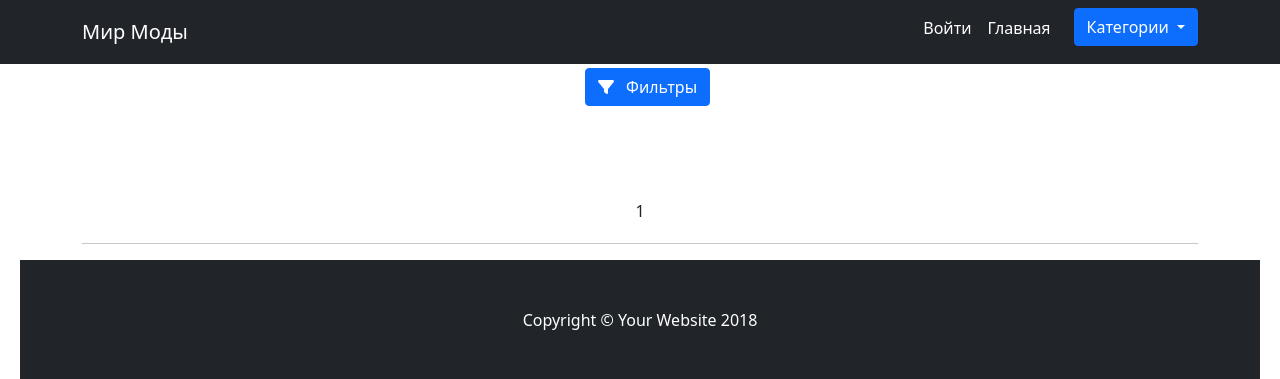
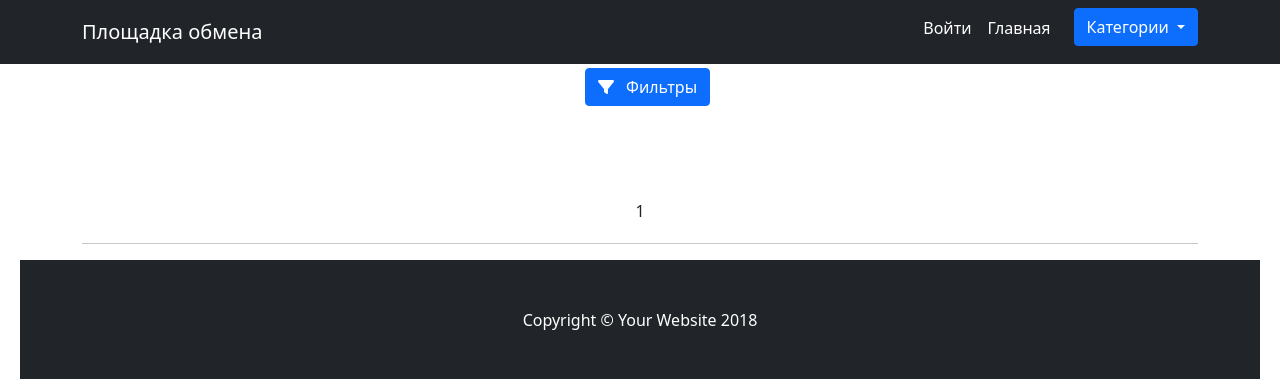
Before and after one commit to virus37161/ExchangePortal, a Django app: page /ads/?next=/ads/create/ in a window 1280 px wide. Shown: the top 379 px of the page. Run offline with Django 5.2, Linux system fonts and the light colour scheme; data that the repository does not hold is empty; some libraries are stand-ins or nearby versions.

Commit message:
Update default.html

```diff
--- a/apps/templates/default.html
+++ b/apps/templates/default.html
@@ -8,7 +8,7 @@
     <meta name="description" content="">
     <meta name="author" content="">
 
-    <title>Мода</title>
+    <title>ППлощадка</title>
     {% load static %}
     <!-- Bootstrap core CSS -->
 
@@ -29,7 +29,7 @@
     <!-- Navigation -->
     <nav class="navbar navbar-expand-lg navbar-dark bg-dark fixed-top">
       <div class="container">
-        <a class="navbar-brand" href="#">Мир Моды</a>
+        <a class="navbar-brand" href="#">Площадка обмена</a>
         <button class="navbar-toggler" type="button" data-toggle="collapse" data-target="#navbarResponsive" aria-controls="navbarResponsive" aria-expanded="false" aria-label="Toggle navigation">
           <span class="navbar-toggler-icon"></span>
         </button>
```
